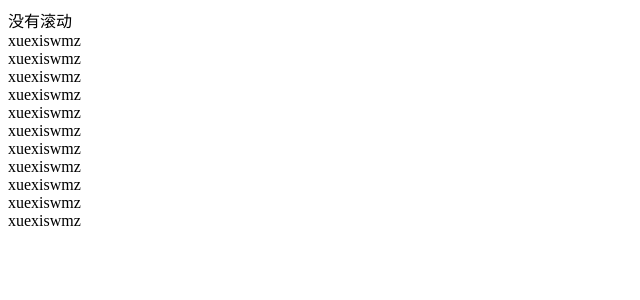
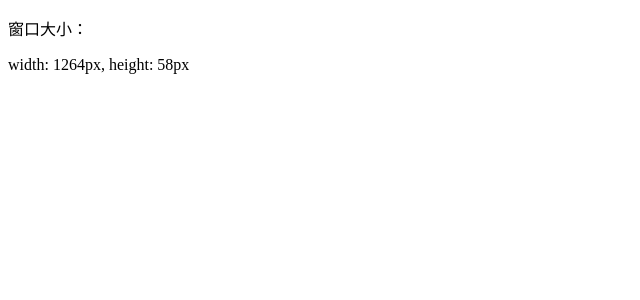
Before and after one commit to xuexiswmz/react-hook-learn, a React (Vite) app: page / in a window 1280 px wide. Shown: the top 300 px of the page, without its empty margins (0-640 px from the left). Built offline with nearby package versions, Linux system fonts and the light colour scheme.

Commit message:
自定义useSize

```diff
--- a/package.json
+++ b/package.json
@@ -10,12 +10,14 @@
     "preview": "vite preview"
   },
   "dependencies": {
+    "ahooks": "^3.8.5",
     "copy-to-clipboard": "^3.3.3",
     "immer": "^10.1.1",
     "js-cookie": "^3.0.5",
     "react": "^19.1.0",
     "react-dom": "^19.1.0",
-    "react-use": "^17.6.0"
+    "react-use": "^17.6.0",
+    "resize-observer-polyfill": "^1.5.1"
   },
   "devDependencies": {
     "@eslint/js": "^9.25.0",
--- a/src/App.tsx
+++ b/src/App.tsx
@@ -1,35 +1,16 @@
 import { useRef } from "react";
-import useScrolling from "./customHooks/useScrolling";
+import useSize from "./customHooks/useSize";
 
 const App = () => {
-  const scrollRef = useRef<HTMLDivElement>(null);
-  const scrolling = useScrolling(scrollRef);
-
+  const ref = useRef<HTMLElement>(null);
+  const size = useSize(ref);
   return (
-    <>
-      {<div>{scrolling ? "滚动中.." : "没有滚动"}</div>}
-
-      <div ref={scrollRef} style={{ height: "200px", overflow: "auto" }}>
-        <div>xuexiswmz</div>
-        <div>xuexiswmz</div>
-        <div>xuexiswmz</div>
-        <div>xuexiswmz</div>
-        <div>xuexiswmz</div>
-        <div>xuexiswmz</div>
-        <div>xuexiswmz</div>
-        <div>xuexiswmz</div>
-        <div>xuexiswmz</div>
-        <div>xuexiswmz</div>
-        <div>xuexiswmz</div>
-        <div>xuexiswmz</div>
-        <div>xuexiswmz</div>
-        <div>xuexiswmz</div>
-        <div>xuexiswmz</div>
-        <div>xuexiswmz</div>
-        <div>xuexiswmz</div>
-        <div>xuexiswmz</div>
-      </div>
-    </>
+    <div ref={ref}>
+      <p>窗口大小：</p>
+      <p>
+        width: {size?.width}px, height: {size?.height}px
+      </p>
+    </div>
   );
 };
 
--- /dev/null
+++ b/src/customHooks/useSize.tsx
@@ -0,0 +1,31 @@
+import { useEffect, useState, type RefObject } from "react";
+import ResizeObserver from "resize-observer-polyfill";
+
+type Size = { width: number; height: number };
+
+function useSize(targetRef: RefObject<HTMLElement>): Size | undefined {
+  const [state, setState] = useState<Size | undefined>(() => {
+    const el = targetRef.current;
+    return el ? { width: el.clientWidth, height: el.clientHeight } : undefined;
+  });
+
+  useEffect(() => {
+    const el = targetRef.current;
+    if (!el) {
+      return;
+    }
+    const resizeObserver = new ResizeObserver((entries) => {
+      entries.forEach((entry) => {
+        const { clientWidth, clientHeight } = entry.target;
+        setState({ width: clientWidth, height: clientHeight });
+      });
+    });
+    resizeObserver.observe(el);
+    return () => {
+      resizeObserver.disconnect();
+    };
+  }, []);
+  return state;
+}
+
+export default useSize;
```
Also changed, not shown: 1 other file (tests, documents, lock files or other folders).
